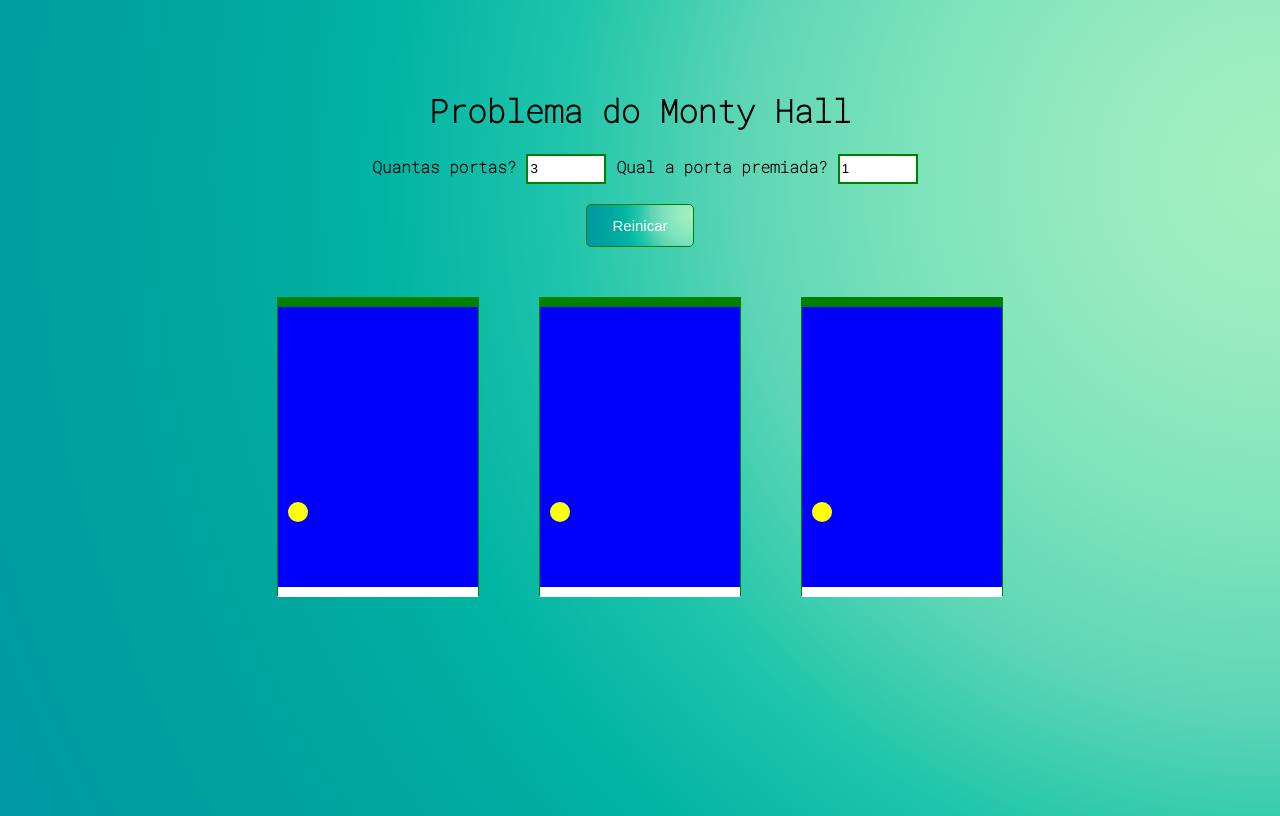
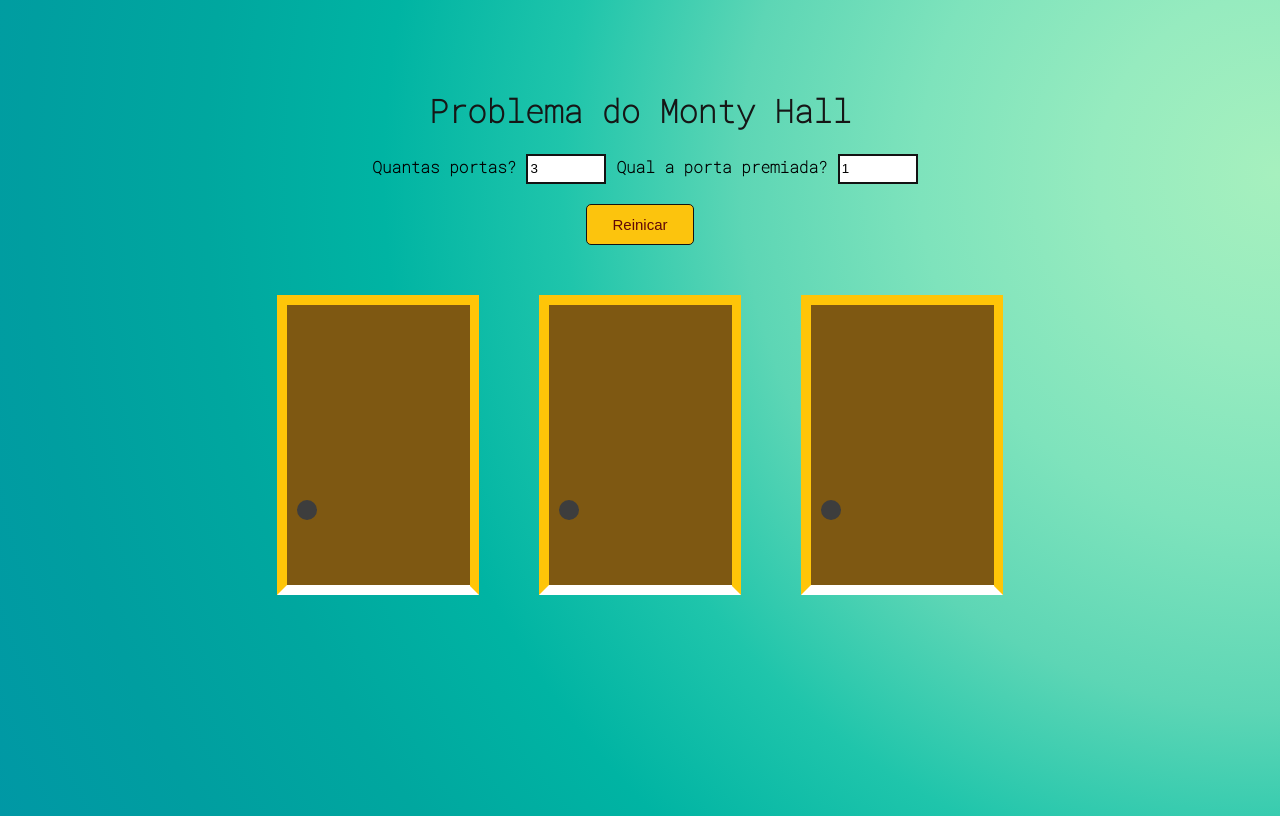
Before and after one commit to macielsevilha/monty-hall, a Vue app: page / in a window 1280 px wide. Both pictures are taken after a click on the button "Iniciar". Built offline with nearby package versions, Linux system fonts and the light colour scheme.

Commit message:
projeto em vue finalizado

```diff
--- a/src/App.vue
+++ b/src/App.vue
@@ -40,7 +40,7 @@ export default {
 
 <style>
 :root {
-    --border-first: green;
+    --border-first: rgb(19, 19, 19);
 }
 
 @font-face {
@@ -64,7 +64,9 @@ body {
     text-align: center;
 
 }
-
+#app h1{
+    color: rgb(22, 22, 22);
+}
 #app form label {
     padding: 10px;
 }
@@ -76,12 +78,12 @@ body {
 
 }
 .buttons button {
- padding: 12px 25px;
+ padding: 11px 25px;
  margin: 20px;
  border: 1px solid var(--border-first);
  border-radius: 5px;
-background-image: radial-gradient(circle at 99.78% 21.26%, #a6f0be 0, #96ebbf 12.5%, #7ee3bc 25%, #5dd6b5 37.5%, #1fc5ab 50%, #00b4a3 62.5%, #00a79f 75%, #009ea0 87.5%, #0098a5 100%);
- color: white;
+ background: #fcc40d;
+ color: rgb(97, 8, 8);
  font-size: 15px;
 }
 .doors {
--- a/src/components/Door.vue
+++ b/src/components/Door.vue
@@ -33,10 +33,10 @@ export default {
 <style>
 
 :root {
-  --border-door: 10px solid yellow;
-  --border-selected: 10px solid green;
+  --border-door: 10px solid rgb(90, 90, 23);
+  --border-selected: 10px solid rgb(255, 197, 8);
 
-  --closed-door: blue;
+  --closed-door: rgb(126, 88, 18);
   --open-door: #444;
 }
 
@@ -47,7 +47,7 @@ export default {
 }
 .door-frame{
 
-  background-color: red;
+  background-color: var();
   height: 300px;
   width: 220px;
   z-index: 10;
@@ -69,7 +69,7 @@ export default {
   border-bottom: 10px solid #fff;
   background-color: var(--closed-door);
   height: 290px;
-  width: 200px;
+  width: 183px;
   top: 10px;
   z-index: 10;
 
@@ -83,7 +83,7 @@ export default {
 .knop {
   height: 20px;
   width: 20px;
-  background-color: yellow;
+  background-color:  rgb(61, 61, 61);
   border-radius: 10px;
   align-self: flex-start;
   margin-left: 40px;
@@ -100,7 +100,7 @@ export default {
   background-color: var();
 }
 .door.open{
-  background-color: red;
+  background-color: rgb(61, 61, 61);
   z-index: -10;
 }
 
```
